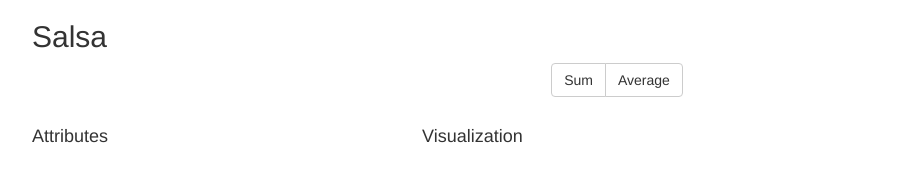
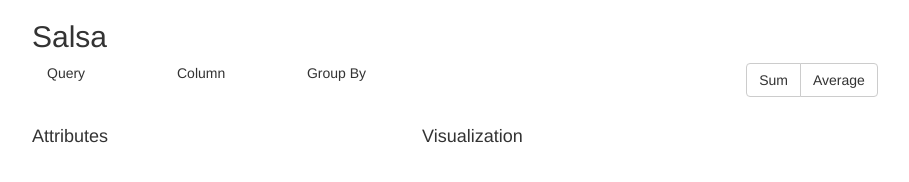
Before and after one commit to funseiki/salsa, a website: page webserver/ui/public/index.html in a window 1280 px wide. Shown: the whole page, without its empty margins (23-932 px from the left). Drawn offline with nearby package versions, Linux system fonts and the light colour scheme; no server answers.

Commit message:
Display the query to the user

```diff
--- a/webserver/ui/public/index.html
+++ b/webserver/ui/public/index.html
@@ -12,10 +12,19 @@
             </div>
             <!-- Aggregation Methods -->
             <div class="row">
-                <div class="btn-group-wrap">
-                    <div class="btn-group">
-                        <button type="button" class="btn btn-default">Sum</button>
-                        <button type="button" class="btn btn-default">Average</button>
+                <div class="col-md-4">
+                    <div class="row">
+                        <div id="query" class="col-xs-4" >Query</div>
+                        <div id="column" class="col-xs-4" >Column</div>
+                        <div id="groupBy" class="col-xs-4" >Group By</div>
+                    </div>
+                </div>
+                <div class="col-md-8">
+                    <div class="btn-group-wrap">
+                        <div class="btn-group">
+                            <button type="button" class="btn btn-default queryButton" data-type='SUM'>Sum</button>
+                            <button type="button" class="btn btn-default queryButton" data-type='AVERAGE'>Average</button>
+                        </div>
                     </div>
                 </div>
             </div>
```
